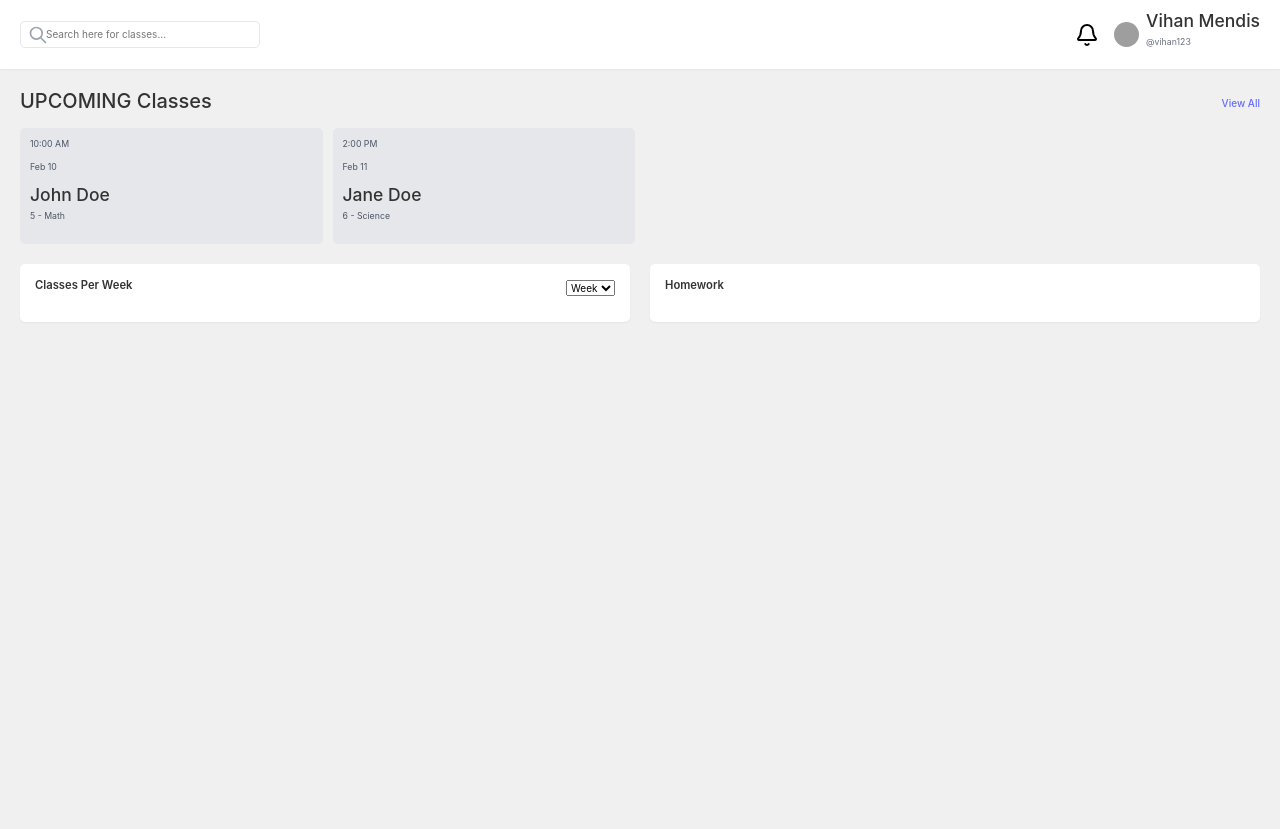
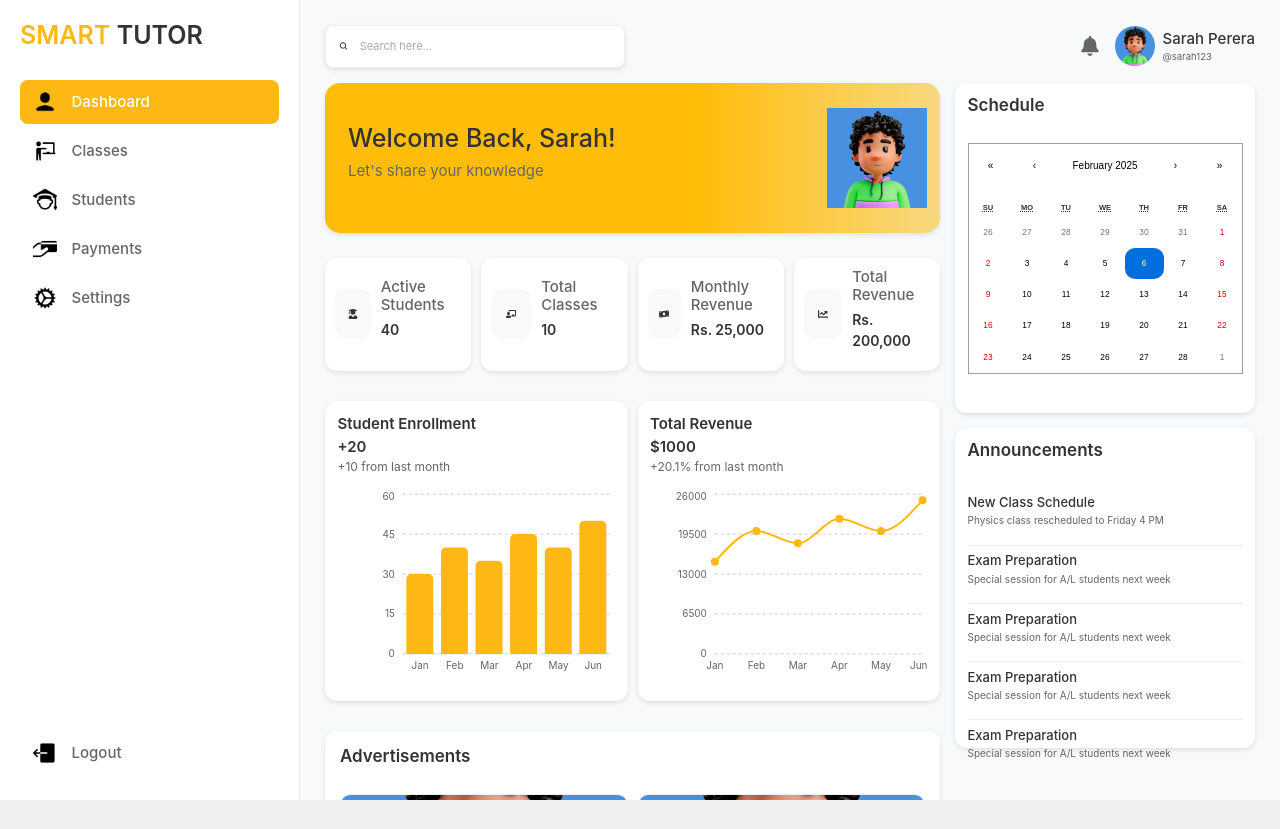
Before and after one commit to bojitha001/smart-tutor, a React (Vite) app: page / in a window 1280 px wide. After the commit the page ends 800 px from the top, so only its background shows below. Built offline with nearby package versions, Linux system fonts and the light colour scheme; grey boxes are pictures that could not be loaded; a web font is replaced by a local one.

Commit message:
init commit

```diff
--- a/src/App.jsx
+++ b/src/App.jsx
@@ -19,10 +19,10 @@ import DashboardClasses from "./components/Dashbaord/DashboardClasses";
 // import DashBoard from "./components/Dashbaord/DashboardClasses"
 
 
-// import MainContent from "./components/tutorDashboard/MainContent";
+import MainContent from "./components/tutorDashboard/MainContent";
 
 // import MainContent from "../components/tutorDashboard/MainContent";
-// import StudentView from "../components/tutorDashboard/StudentSection";
+import StudentView from "./components/tutorDashboard/StudentSection";
 
 
 // import SelectingSubjects from "./components/Parent/Student/SelectingSubjects";
@@ -45,7 +45,7 @@ function App() {
         {/* <ResetPassword/> */}
 
 
-       <DashboardClasses />
+       {/*<DashboardClasses />*/}
 
 
 
@@ -69,7 +69,7 @@ function App() {
     </Router> */}
 
 
-      {/* <Router>
+      <Router>
       <div className={styles.app}>
         <Sidebar/>
         <Routes>
@@ -78,7 +78,7 @@ function App() {
             <Route path="/students" element={<StudentView />} />
         </Routes>
       </div>
-    </Router> */}
+    </Router>
 
 </div>
 
```
